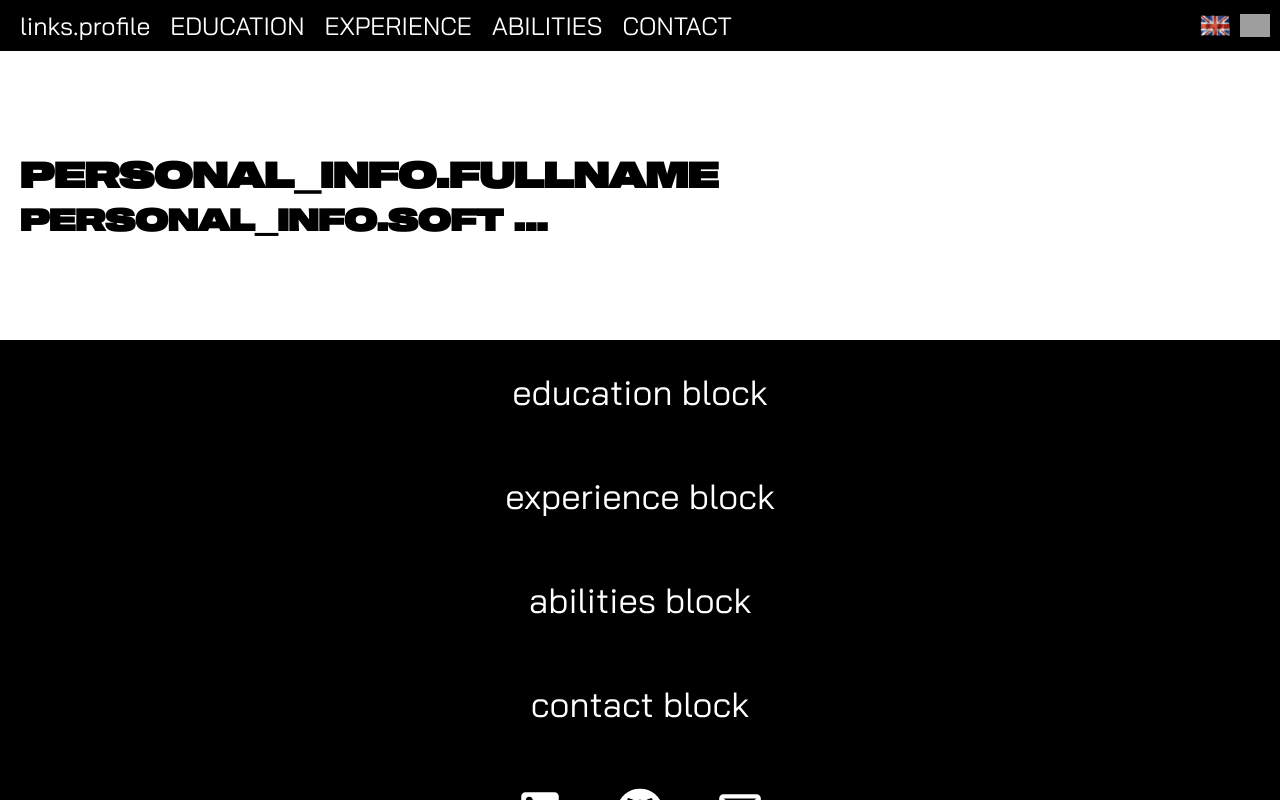
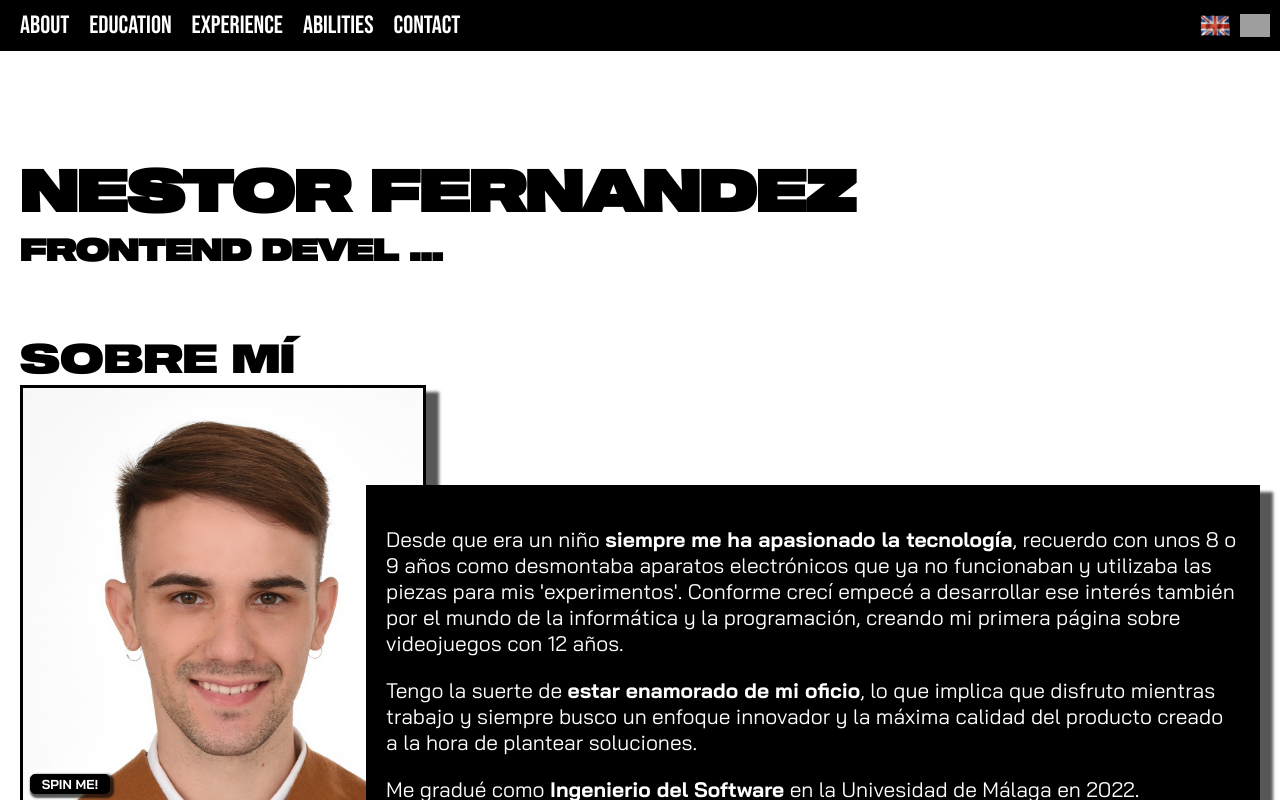
Before and after one commit to extraertond/personal_site, a React (Create React App) app: page / in a window 1280 px wide. Shown: the top 800 px of the page. Built offline with nearby package versions, Linux system fonts and the light colour scheme; grey boxes are pictures that could not be loaded.

Commit message:
renamed profile to about and added content

```diff
--- a/src/App.tsx
+++ b/src/App.tsx
@@ -7,7 +7,7 @@ import "./App.scss";
 
 const App: React.FC<{}> = () => {
     const refs = [
-        { label: "profile", innerRef: useRef<null | HTMLDivElement>(null) },
+        { label: "about", innerRef: useRef<null | HTMLDivElement>(null) },
         { label: "education", innerRef: useRef<null | HTMLDivElement>(null) },
         { label: "experience", innerRef: useRef<null | HTMLDivElement>(null) },
         { label: "abilities", innerRef: useRef<null | HTMLDivElement>(null) },
--- a/src/components/header/navbar/navbar.scss
+++ b/src/components/header/navbar/navbar.scss
@@ -2,6 +2,7 @@
     display: flex;
     justify-content: space-between;
     align-items: center;
+    font-family: Bebas;
 }
 
 .sections {
--- /dev/null
+++ b/src/components/personal-info/about/about.scss
@@ -0,0 +1,70 @@
+@import '../../../styles/variables';
+
+.personal-container {
+    background-color: white;
+    color: black;
+    padding: 100px 20px;
+
+    .roles-container {
+        font-weight: bold;
+        text-transform: uppercase;
+        font-size: 57px;
+        font-family: Sequel;
+    }
+}
+
+.paragraph-container {
+    color: white;
+    font-size: 35px;
+    display: flex;
+    justify-content: center;
+
+    .text-container {
+        z-index: 1;
+        background-color: black;
+        margin: 100px 0px 0px -60px;
+        padding: 20px;
+        font-size: 21px;
+        box-shadow: $container-box-shadow;
+    }
+}
+
+.avatar-container {
+    display: flex;
+    flex-direction: column;
+    z-index: 0;
+
+    .avatar {
+        box-shadow: $container-box-shadow;
+        border: 3px solid black;
+        width: 400px;
+    }
+
+    button {
+        font-family: Bai Jamjuree;
+        font-weight: bold;
+        text-transform: uppercase;
+        margin-top: -30px;
+        margin-left: 10px;
+        max-width: 80px;
+        font-size: 13px;
+        background-color: black;
+        color: white;
+        border: 1px solid black;
+        border-radius: 5px;
+        box-shadow: 2px 2px 2px 2px rgba(0, 0, 0, 0.658);
+        cursor: pointer;
+
+        &:hover {
+            background-color: white;
+            color: black;
+            border: 1px solid white;
+            font-weight: bold;
+        }
+    }
+}
+
+@keyframes spin {
+    from {transform:rotate(0deg);}
+    to {transform:rotate(360deg);}
+}
--- /dev/null
+++ b/src/components/personal-info/about/about.tsx
@@ -0,0 +1,52 @@
+import { useTranslation, Trans } from "react-i18next";
+import { ABOUT_PARAGRAPH_LABELS as paragraphs, ROLES } from "../../../constants/constants";
+import Writter from "../../shared/writter/writter";
+import avatar from "../../../assets/images/profile.jpg";
+import { useState } from "react";
+import "./about.scss";
+
+const About: React.FC<{ innerRefs: any[] }> = ({ innerRefs }) => {
+    const { t } = useTranslation();
+    const [spinning, setSpinning] = useState(false);
+
+    const spin = () => {
+        setSpinning(true);
+        setTimeout(() => {
+            setSpinning(false);
+        }, 1000);
+    };
+
+    return (
+        <>
+            <div ref={innerRefs.find((ref) => ref.label === "about").innerRef} className="personal-container">
+                <div className="roles-container">
+                    {t("personal-info.fullname")}
+                    <Writter tokens={ROLES} />
+                </div>
+                <div>
+                    <div className="section-title">{t("about.title")}</div>
+                    <div className="paragraph-container">
+                        <div
+                            style={{
+                                animation: spinning ? `spin 1s linear` : "none"
+                            }}
+                            className="avatar-container"
+                        >
+                            <img className="avatar" src={avatar}></img>
+                            <button onClick={spin}>{t("about.spin-button")}</button>
+                        </div>
+                        <div className="text-container">
+                            {paragraphs.map((paragraph) => (
+                                <p key={paragraph}>
+                                    <Trans i18nKey={`about.paragraph.${paragraph}`}></Trans>
+                                </p>
+                            ))}
+                        </div>
+                    </div>
+                </div>
+            </div>
+        </>
+    );
+};
+
+export default About;
--- a/src/components/personal-info/personal-info.scss
+++ b/src/components/personal-info/personal-info.scss
@@ -1,8 +1,5 @@
 .personal-container {
     background-color: white;
-    font-family: Sequel;
-    font-weight: bold;
     color: black;
-    text-transform: uppercase;
     padding: 100px 20px;
 }
--- a/src/components/personal-info/personal-info.tsx
+++ b/src/components/personal-info/personal-info.tsx
@@ -2,13 +2,13 @@ import Abilities from "./abilities/abilities";
 import Contact from "./contact/contact";
 import Education from "./education/education";
 import Experience from "./experience/experience";
-import Profile from "./profile/profile";
+import About from "./about/about";
 import "./personal-info.scss";
 
 const PersonalInfo: React.FC<{ innerRefs: any[] }> = ({ innerRefs }) => {
     return (
         <>
-            <Profile innerRefs={innerRefs} />
+            <About innerRefs={innerRefs} />
             <Education innerRefs={innerRefs} />
             <Experience innerRefs={innerRefs} />
             <Abilities innerRefs={innerRefs} />
--- a/src/components/personal-info/profile/profile.scss
+++ /dev/null
@@ -1,8 +0,0 @@
-.personal-container {
-    background-color: white;
-    font-family: Sequel;
-    font-weight: bold;
-    color: black;
-    text-transform: uppercase;
-    padding: 100px 20px;
-}
--- a/src/components/personal-info/profile/profile.tsx
+++ /dev/null
@@ -1,19 +0,0 @@
-import { useTranslation } from "react-i18next";
-import { ROLES } from "../../../constants/constants";
-import Writter from "../../shared/writter/writter";
-import "./profile.scss";
-
-const Profile: React.FC<{ innerRefs: any[] }> = ({ innerRefs }) => {
-    const { t } = useTranslation();
-
-    return (
-        <>
-            <div ref={innerRefs.find((ref) => ref.label === "profile").innerRef} className="personal-container">
-                {t("personal_info.fullname")}
-                <Writter tokens={ROLES} />
-            </div>
-        </>
-    );
-};
-
-export default Profile;
--- a/src/constants/constants.ts
+++ b/src/constants/constants.ts
@@ -7,7 +7,7 @@ export const LINKEDIN_LINK = "https://www.linkedin.com/in/n%C3%A9stor-fern%C3%A1
 export const GITHUB_LINK = "https://github.com/extraertond";
 
 export const SECTIONS = [
-    { id: "profile", label: "links.profile" },
+    { id: "about", label: "links.about" },
     { id: "education", label: "links.education"},
     { id: "experience", label: "links.experience" },
     { id: "abilities", label: "links.abilities" },
@@ -15,9 +15,11 @@ export const SECTIONS = [
 ];
 
 export const ROLES = [
-    "personal_info.software_engineer",
-    "personal_info.software_developer",
-    "personal_info.frontend_developer",
-    "personal_info.backend_developer",
-    "personal_info.fullstack_developer"
+    "personal-info.software-engineer",
+    "personal-info.software-developer",
+    "personal-info.frontend-developer",
+    "personal-info.backend-developer",
+    "personal-info.fullstack-developer"
 ];
+
+export const ABOUT_PARAGRAPH_LABELS = ["1", "2", "3"];
```
Also changed, not shown: src/assets/images/profile.jpg.
